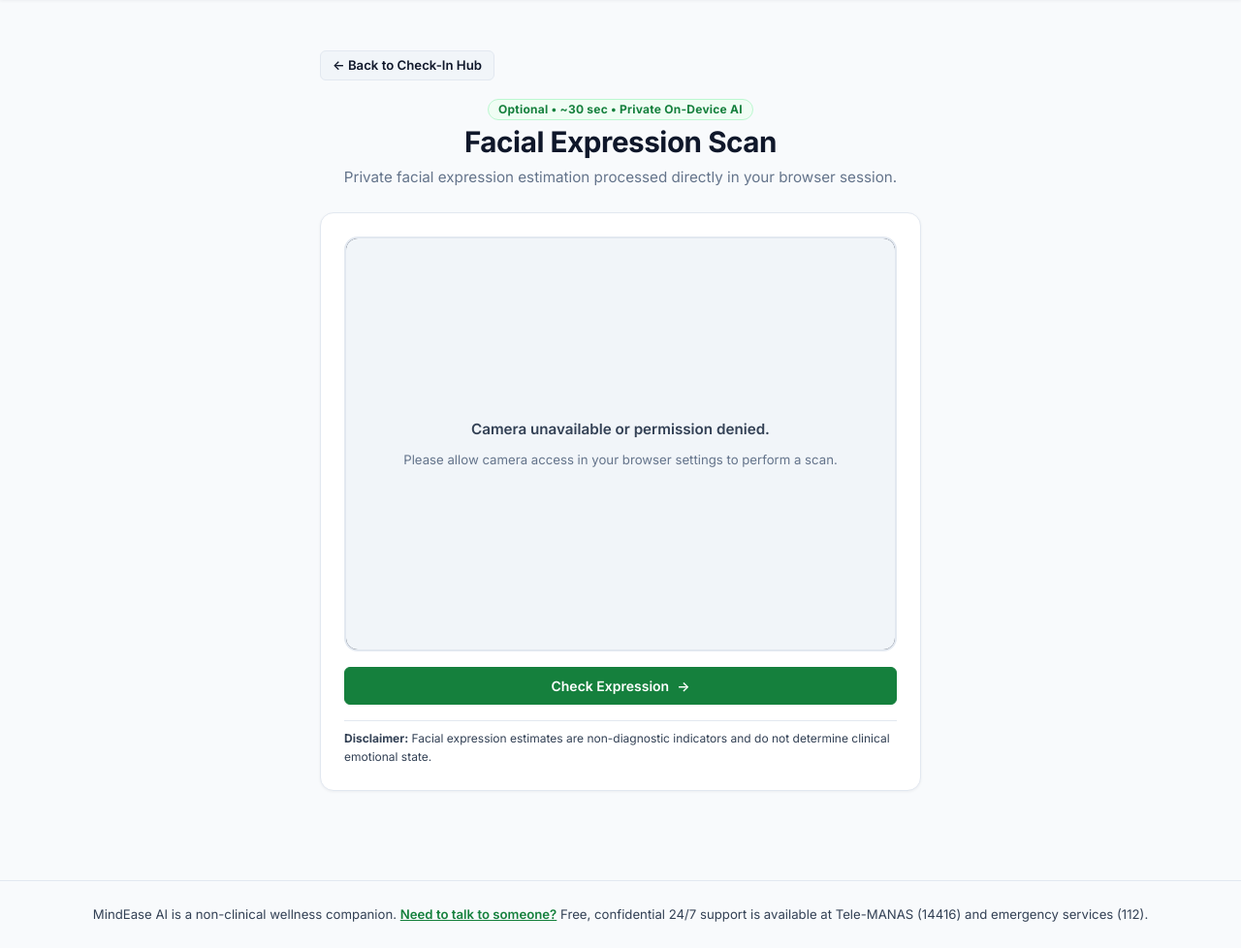
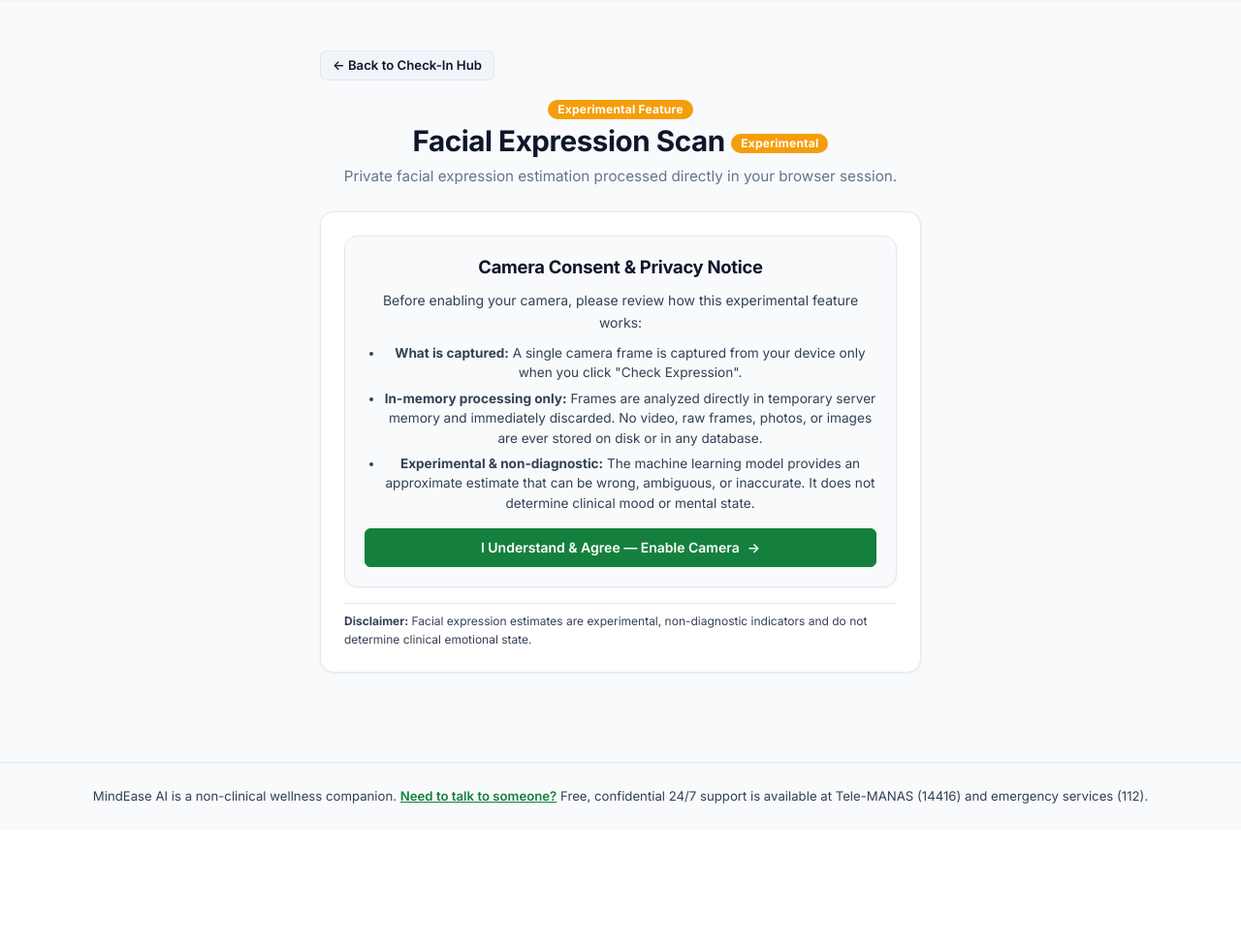
Before and after one commit to Ayushpatil15/MindEase-AI, a Flask app: page /emotion/ in a window 1280 px wide. Shown: the part 63-1041 px from the top of the page at 97% size. After the commit the page ends 892 px from the top, so only its background shows below. Run offline with Flask 3, Linux system fonts and the light colour scheme; the visitor is signed in with stand-in values (Sample User, id 1).

Commit message:
feat(emotion): make facial emotion experimental with consent, min confidence, and decouple from daily plan

```diff
--- a/app/config.py
+++ b/app/config.py
@@ -39,6 +39,9 @@
 
     # Admin aggregation minimum group size (privacy threshold)
     MIN_AGGREGATION_GROUP_SIZE = int(os.environ.get('MIN_AGGREGATION_GROUP_SIZE', '5'))
+
+    # Minimum confidence threshold for facial emotion scans (experimental)
+    EMOTION_MIN_CONFIDENCE = float(os.environ.get('EMOTION_MIN_CONFIDENCE', '0.5'))
 
     # Rate limiting
     RATELIMIT_STORAGE_URI = 'memory://'
--- a/app/routes/emotion.py
+++ b/app/routes/emotion.py
@@ -14,7 +14,6 @@
 
 from app.utils.decorators import student_required
 from app.services.emotion_service import save_emotion_scan
-from app.services.recommendation_service import refresh_recommendations
 from app.ml.predictor import predict
 
 logger = logging.getLogger(__name__)
@@ -89,13 +88,20 @@
 
     # 5. Handle Results and Persist
     if result['status'] == 'success':
+        min_conf = current_app.config.get('EMOTION_MIN_CONFIDENCE', 0.5)
+        if result['confidence'] < min_conf:
+            return jsonify({
+                'status': 'low_confidence',
+                'emotion': 'Not sure',
+                'confidence': result['confidence']
+            })
+
         try:
             save_emotion_scan(
                 user_id=current_user.id,
                 emotion=result['emotion'],
                 confidence=result['confidence']
             )
-            refresh_recommendations(current_user.id)
             return jsonify({
                 'status': 'success',
                 'emotion': result['emotion'],
--- a/app/templates/emotion/checkin.html
+++ b/app/templates/emotion/checkin.html
@@ -1,6 +1,6 @@
 {% extends 'base.html' %}
 
-{% block title %}Facial Expression Check-In — MindEase AI{% endblock %}
+{% block title %}Facial Expression Check-In (Experimental) — MindEase AI{% endblock %}
 
 {% block content %}
 <div style="max-width: 620px; margin: 20px auto;">
@@ -9,8 +9,10 @@
     </div>
 
     <div class="text-center mb-lg">
-        <span class="badge badge-primary mb-xs">Optional • ~30 sec • Private On-Device AI</span>
-        <h1 style="font-size: 1.85rem; font-weight: 700; margin-bottom: 6px;">Facial Expression Scan</h1>
+        <span class="badge badge-warning mb-xs" style="background-color: #f59e0b; color: #ffffff;">Experimental Feature</span>
+        <h1 style="font-size: 1.85rem; font-weight: 700; margin-bottom: 6px;">
+            Facial Expression Scan <span class="badge badge-warning" style="font-size: 0.75rem; vertical-align: middle; background-color: #f59e0b; color: #ffffff;">Experimental</span>
+        </h1>
         <p class="text-muted" style="margin-bottom: 0; font-size: 0.95rem;">
             Private facial expression estimation processed directly in your browser session.
         </p>
@@ -21,8 +23,36 @@
             <strong>Unavailable:</strong> Facial expression analysis model has not been initialized yet.
         </div>
 
-        <!-- Camera Preview Container -->
-        <div id="camera-container" style="background: #0f172a; border-radius: var(--border-radius-lg); overflow: hidden; position: relative; width: 100%; aspect-ratio: 4/3; margin-bottom: var(--spacing-md); border: 2px solid var(--color-border);">
+        <!-- Consent Container (Displayed before camera permission is requested) -->
+        <div id="consent-container" class="card text-left mb-md" style="background: #f8fafc; border: 1px solid var(--color-border); padding: 20px;">
+            <h3 style="font-size: 1.15rem; font-weight: 700; margin-bottom: 12px; color: var(--color-heading);">
+                Camera Consent & Privacy Notice
+            </h3>
+            <p style="font-size: 0.875rem; color: var(--color-text-body); margin-bottom: 10px;">
+                Before enabling your camera, please review how this experimental feature works:
+            </p>
+            <ul style="font-size: 0.85rem; color: var(--color-text-body); margin-bottom: 16px; padding-left: 20px; line-height: 1.5;">
+                <li style="margin-bottom: 6px;">
+                    <strong>What is captured:</strong> A single camera frame is captured from your device only when you click "Check Expression".
+                </li>
+                <li style="margin-bottom: 6px;">
+                    <strong>In-memory processing only:</strong> Frames are analyzed directly in temporary server memory and immediately discarded. No video, raw frames, photos, or images are ever stored on disk or in any database.
+                </li>
+                <li>
+                    <strong>Experimental & non-diagnostic:</strong> The machine learning model provides an approximate estimate that can be wrong, ambiguous, or inaccurate. It does not determine clinical mood or mental state.
+                </li>
+            </ul>
+            <button id="consent-btn" type="button" class="btn btn-primary btn-block">
+                <span>I Understand & Agree — Enable Camera</span>
+                <span>&rarr;</span>
+            </button>
+            <div id="consent-denied-message" class="alert alert-warning mt-md" style="display: none; text-align: left; font-size: 0.85rem;">
+                <strong>Camera Permission Denied:</strong> Camera access was denied or is unavailable. Camera permission is required for this experimental check-in. No camera feed was accessed and no scan was performed. You can continue using all other MindEase AI features normally.
+            </div>
+        </div>
+
+        <!-- Camera Preview Container (Hidden until explicit consent click) -->
+        <div id="camera-container" style="display: none; background: #0f172a; border-radius: var(--border-radius-lg); overflow: hidden; position: relative; width: 100%; aspect-ratio: 4/3; margin-bottom: var(--spacing-md); border: 2px solid var(--color-border);">
             <video id="camera-preview" autoplay playsinline style="width: 100%; height: 100%; object-fit: cover;"></video>
 
             <!-- Target Alignment Overlay -->
@@ -32,11 +62,11 @@
 
             <!-- Privacy Indicator Overlay -->
             <div style="position: absolute; bottom: 12px; left: 50%; transform: translateX(-50%); background: rgba(15, 23, 42, 0.85); backdrop-filter: blur(8px); padding: 4px 14px; border-radius: var(--radius-pill); font-size: 0.75rem; color: #ffffff;">
-                🔒 On-device processing only • Zero video saved
+                🔒 In-memory processing only • Zero video or images saved
             </div>
 
             <div id="camera-loading" style="position: absolute; inset: 0; display: flex; align-items: center; justify-content: center; background: rgba(15, 23, 42, 0.8); color: white; font-size: 0.9rem;">
-                Requesting camera access...
+                Starting camera...
             </div>
 
             <div id="camera-error" style="position: absolute; inset: 0; display: none; flex-direction: column; align-items: center; justify-content: center; background: var(--color-surface-subtle); color: var(--color-heading); padding: 20px;">
@@ -45,14 +75,14 @@
             </div>
         </div>
 
-        <button id="capture-btn" class="btn btn-primary btn-block mb-md" disabled>
+        <button id="capture-btn" class="btn btn-primary btn-block mb-md" style="display: none;" disabled>
             <span>Check Expression</span>
             <span>&rarr;</span>
         </button>
 
         <div id="result-container" class="card mb-md text-center" style="background: var(--color-primary-bg); border-color: var(--color-primary-border); display: none;">
-            <span class="badge badge-primary mb-xs">Estimated Expression</span>
-            <div id="result-emotion" style="font-size: 2.2rem; font-weight: 800; color: var(--color-primary); margin-bottom: 4px;">Neutral</div>
+            <span class="badge badge-warning mb-xs" style="background-color: #f59e0b; color: #ffffff;">Experimental Result</span>
+            <div id="result-emotion" style="font-size: 1.8rem; font-weight: 800; color: var(--color-primary); margin-bottom: 4px;">The model's guess: Neutral</div>
             <div id="result-confidence" class="text-muted" style="font-size: 0.85rem; margin-bottom: 12px;">Confidence: 85%</div>
 
             <div id="correlation-insight" style="font-size: 0.85rem; color: var(--color-text-body); background: #ffffff; padding: 10px 14px; border-radius: var(--border-radius-sm); border: 1px solid var(--color-primary-border);">
@@ -63,7 +93,7 @@
         <div id="api-error" class="alert alert-danger" style="display: none; font-size: 0.85rem; text-align: left;"></div>
 
         <div class="mt-md" style="font-size: 0.75rem; color: var(--color-text-muted); padding-top: var(--spacing-sm); border-top: 1px solid var(--color-border); text-align: left;">
-            <p style="margin-bottom: 0;"><strong>Disclaimer:</strong> Facial expression estimates are non-diagnostic indicators and do not determine clinical emotional state.</p>
+            <p style="margin-bottom: 0;"><strong>Disclaimer:</strong> Facial expression estimates are experimental, non-diagnostic indicators and do not determine clinical emotional state.</p>
         </div>
     </div>
 </div>
@@ -74,6 +104,10 @@
     const loading = document.getElementById('camera-loading');
     const errorState = document.getElementById('camera-error');
     const captureBtn = document.getElementById('capture-btn');
+    const cameraContainer = document.getElementById('camera-container');
+    const consentContainer = document.getElementById('consent-container');
+    const consentBtn = document.getElementById('consent-btn');
+    const consentDeniedMsg = document.getElementById('consent-denied-message');
 
     const missingModelState = document.getElementById('missing-model-state');
     const apiError = document.getElementById('api-error');
@@ -84,10 +118,18 @@
 
     const getCsrfToken = () => document.querySelector('meta[name="csrf-token"]')?.getAttribute('content') || '';
 
-    // Initialize Camera
+    // Consent click handler: camera access is requested ONLY here, never on page load
+    consentBtn.addEventListener('click', () => {
+        consentBtn.disabled = true;
+        consentDeniedMsg.style.display = 'none';
+
         if (navigator.mediaDevices && navigator.mediaDevices.getUserMedia) {
             navigator.mediaDevices.getUserMedia({ video: { facingMode: "user" }, audio: false })
                 .then(stream => {
+                    // Consent granted: show camera preview and capture button
+                    consentContainer.style.display = 'none';
+                    cameraContainer.style.display = 'block';
+                    captureBtn.style.display = 'block';
                     video.srcObject = stream;
                     video.onloadedmetadata = () => {
                         video.play();
@@ -96,15 +138,17 @@
                     };
                 })
                 .catch(err => {
-                console.error("Camera access error:", err);
-                loading.style.display = 'none';
-                errorState.style.display = 'flex';
+                    console.error("Camera access denied or error:", err);
+                    consentBtn.disabled = false;
+                    consentDeniedMsg.style.display = 'block';
+                    // Show clear message and do nothing else
                 });
         } else {
-        loading.style.display = 'none';
-        errorState.style.display = 'flex';
-        errorState.innerHTML = '<p>Camera API not supported in this browser.</p>';
+            consentBtn.disabled = false;
+            consentDeniedMsg.textContent = 'Camera API is not supported in this browser.';
+            consentDeniedMsg.style.display = 'block';
         }
+    });
 
     captureBtn.addEventListener('click', async () => {
         if (captureBtn.disabled) return;
@@ -142,7 +186,6 @@
 
             const dataUrl = canvas.toDataURL('image/jpeg', 0.8);
 
-            // FIX: Pass X-CSRFToken header to pass Flask-WTF CSRF validation!
             const response = await fetch('/emotion/api/predict', {
                 method: 'POST',
                 headers: {
@@ -162,8 +205,13 @@
             } else if (data.status === 'no_face_detected') {
                 apiError.textContent = data.message || 'No face detected in target ring. Please adjust position and lighting.';
                 apiError.style.display = 'block';
+            } else if (data.status === 'low_confidence') {
+                resultEmotion.textContent = "The model's guess: Not sure";
+                const confPercent = Math.round((data.confidence || 0) * 100);
+                resultConfidence.textContent = `Confidence: ${confPercent}% (below threshold — scan not saved)`;
+                resultContainer.style.display = 'block';
             } else if (data.status === 'success') {
-                resultEmotion.textContent = data.emotion;
+                resultEmotion.textContent = `The model's guess: ${data.emotion}`;
                 const confPercent = Math.round(data.confidence * 100);
                 resultConfidence.textContent = `Confidence: ${confPercent}%`;
                 resultContainer.style.display = 'block';
```
Also changed, not shown: app/services/daily_plan_service.py (+2 -15 lines), tests/test_emotion_experimental.py (added, +148 -0 lines), tests/test_phase9_daily_plan.py (+4 -2 lines). Lines whose indentation alone changed are shown as unchanged.
